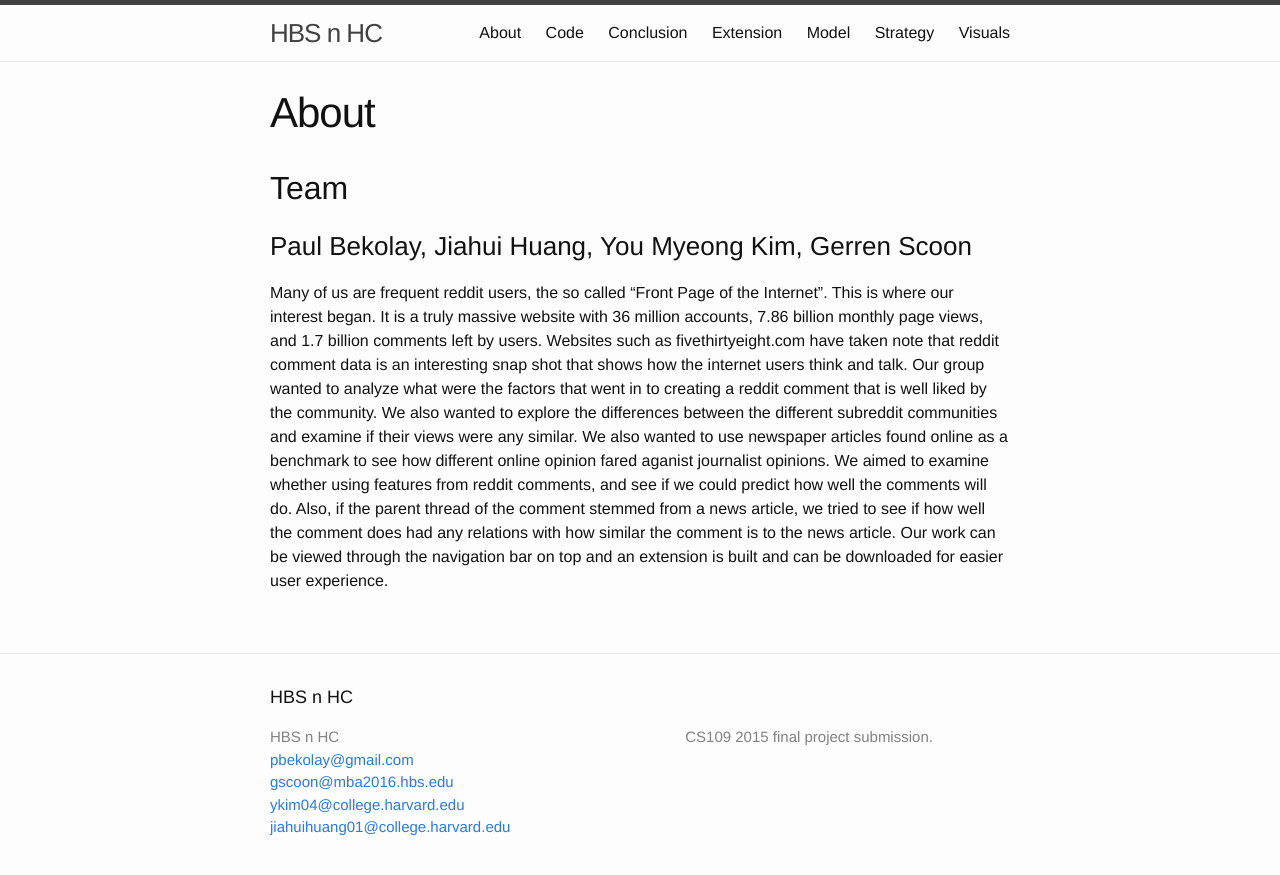
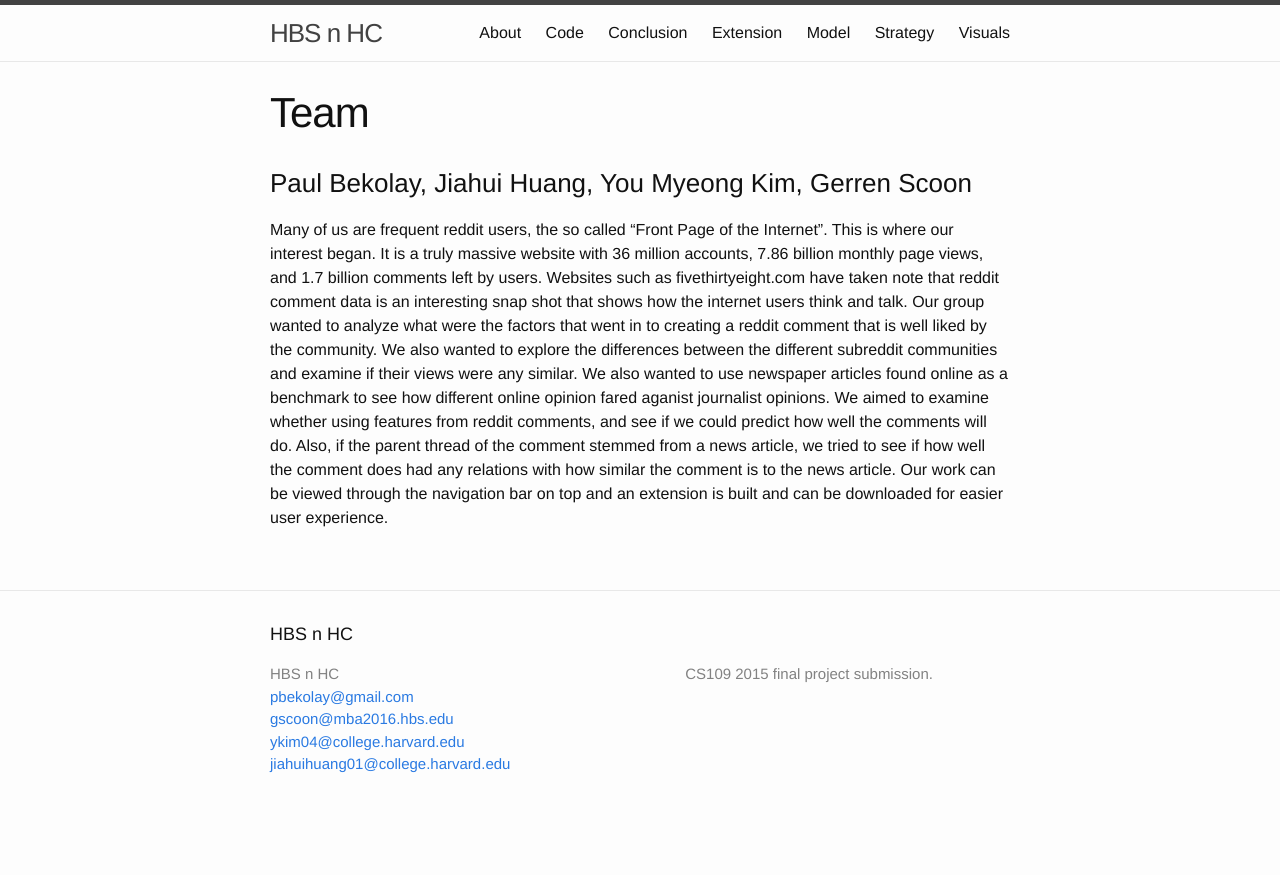
Before and after one commit to UKeeeM/CS109-Project-, a Jekyll site: the page built from about.md, in a window 1280 px wide. Shown: the top 875 px of the page. Built offline with Jekyll 4.4.1, drawn with Linux system fonts in a browser that asks for light colours.

Commit message:
Update about.md

```diff
--- a/about.md
+++ b/about.md
@@ -1,10 +1,10 @@
 ---
 layout: page
-title: About
+title: Team
 nav-label: About
 permalink: /about/
 ---
-<h2>Team</h2><h3>Paul Bekolay, Jiahui Huang, You Myeong Kim, Gerren Scoon</h3>
+<h3>Paul Bekolay, Jiahui Huang, You Myeong Kim, Gerren Scoon</h3>
 
 
 
```
